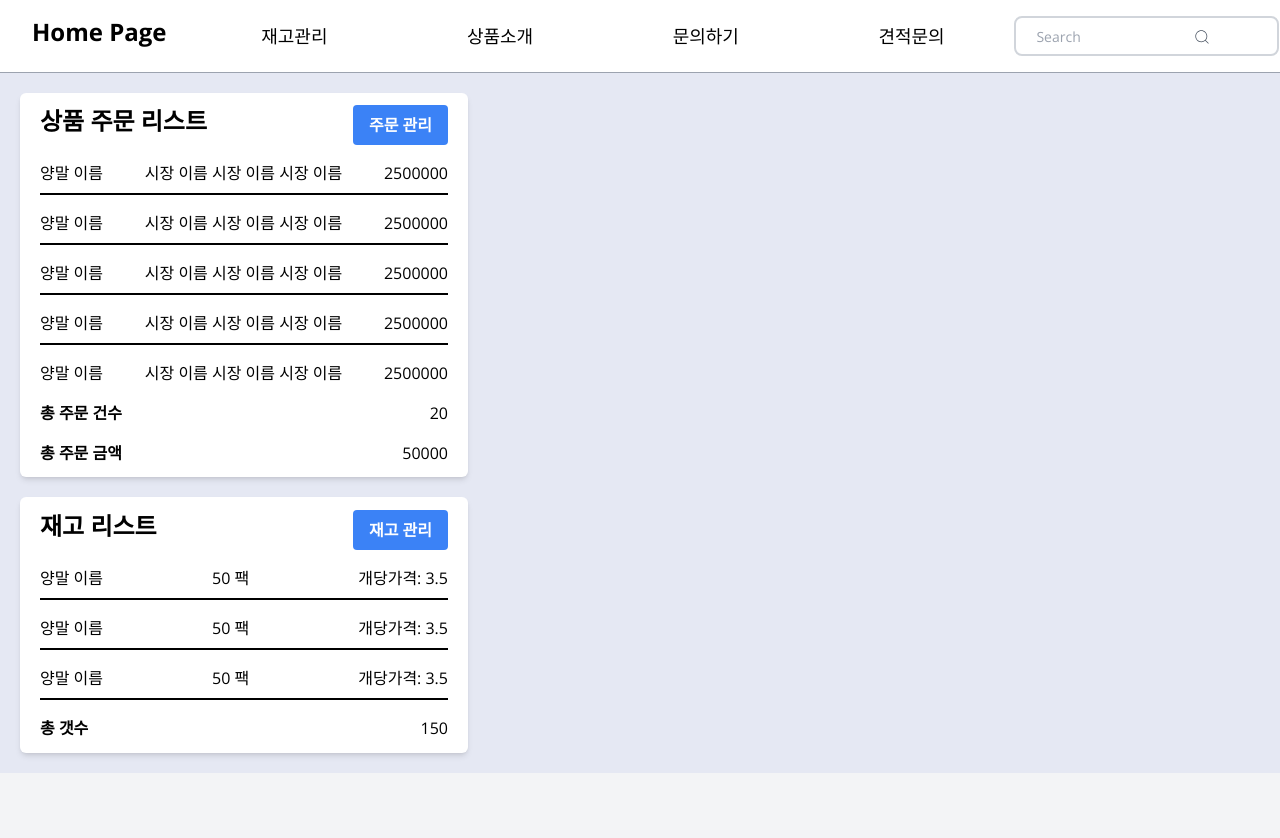
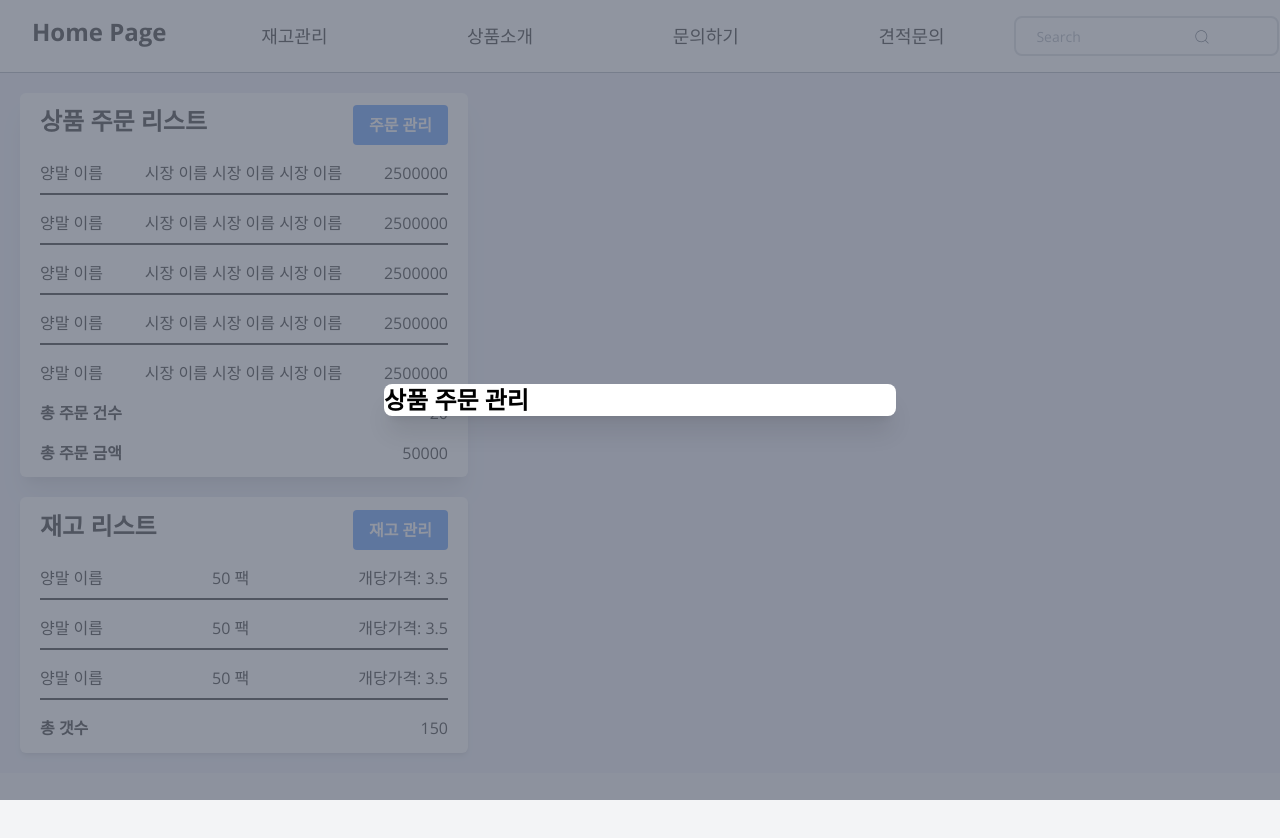
Before and after one commit to vpvm96/Factory-Project, a Next.js app: page /management in a window 1280 px wide. Both pictures are taken after a click on the button "주문 관리". Shown: the top 838 px of the page. Built offline with nearby package versions, Linux system fonts and the light colour scheme.

Commit message:
feat: Custom Modal 생성 - Custom Modal Hooks 추가 - Modal Component 추가 - Management 버튼에 Modal 적용

```diff
--- /dev/null
+++ b/components/common/Modal.tsx
@@ -0,0 +1,54 @@
+import React from "react";
+
+interface Props {
+  isOpen: boolean;
+  onClose: () => void;
+  children: React.ReactNode;
+}
+
+const Modal: React.FC<Props> = ({ isOpen, onClose, children }) => {
+  if (!isOpen) return null;
+
+  const handleOutsideClick = (
+    e: React.MouseEvent<HTMLDivElement, MouseEvent>
+  ) => {
+    e.stopPropagation();
+    onClose();
+  };
+
+  const handleInsideClick = (
+    e: React.MouseEvent<HTMLDivElement, MouseEvent>
+  ) => {
+    e.stopPropagation();
+  };
+
+  return (
+    <div
+      className="fixed z-10 inset-0 overflow-y-auto"
+      onClick={handleOutsideClick}
+    >
+      <div className="flex items-center justify-center min-h-screen">
+        <div className="fixed inset-0 transition-opacity" aria-hidden="true">
+          <div className="absolute inset-0 bg-gray-500 opacity-75" />
+        </div>
+        <div
+          onClick={handleInsideClick}
+          className="relative z-10 bg-white rounded-lg overflow-hidden shadow-xl transform transition-all sm:max-w-lg sm:w-full"
+        >
+          <div className="absolute top-0 right-0 pt-4 pr-4">
+            <button
+              type="button"
+              onClick={onClose}
+              className="text-gray-400 hover:text-gray-500 focus:outline-none focus:text-gray-500 transition ease-in-out duration-150"
+            >
+              <span className="sr-only">Close</span>
+            </button>
+          </div>
+          {children}
+        </div>
+      </div>
+    </div>
+  );
+};
+
+export default Modal;
--- a/components/management/AddManageButton.tsx
+++ b/components/management/AddManageButton.tsx
@@ -2,14 +2,18 @@
 
 import React from "react";
 
-type Props = {
+interface Props {
   buttonName: string;
-};
+  openModal?: () => void;
+}
 
-export default function AddManageButton({ buttonName }: Props) {
+export default function AddManageButton({ buttonName, openModal }: Props) {
   return (
     <div className="flex flex-row justify-end">
-      <button className="rounded bg-blue-500 px-4 py-2 font-bold text-white hover:bg-blue-700">
+      <button
+        className="rounded bg-blue-500 px-4 py-2 font-bold text-white hover:bg-blue-700"
+        onClick={openModal}
+      >
         {buttonName}
       </button>
     </div>
--- a/components/management/OrderList.tsx
+++ b/components/management/OrderList.tsx
@@ -1,11 +1,17 @@
+"use client";
+
+import { useModal } from "@/hooks/useModal";
 import AddManageButton from "./AddManageButton";
+import Modal from "../common/Modal";
 
 export default function OrderList() {
+  const { isOpen, openModal, closeModal } = useModal();
+
   return (
     <section className="flex h-96 w-full max-w-md flex-col justify-center gap-4 rounded-md bg-white px-5 py-3 shadow-md hover:shadow-xl">
       <div className="flex flex-row justify-between">
         <h2 className="text-2xl font-bold">상품 주문 리스트</h2>
-        <AddManageButton buttonName="주문 관리" />
+        <AddManageButton buttonName="주문 관리" openModal={openModal} />
       </div>
       <div className="flex flex-col gap-4 overflow-scroll">
         {new Array(8).fill(0).map((_, index) => (
@@ -27,6 +33,11 @@ export default function OrderList() {
         <p className="font-semibold">총 주문 금액</p>
         <p>50000</p>
       </div>
+      <Modal isOpen={isOpen} onClose={closeModal}>
+        <div className="flex flex-col gap-4">
+          <h2 className="text-2xl font-bold">상품 주문 관리</h2>
+        </div>
+      </Modal>
     </section>
   );
 }
--- /dev/null
+++ b/hooks/useModal.ts
@@ -0,0 +1,19 @@
+import { useState } from "react";
+
+export function useModal() {
+  const [isOpen, setIsOpen] = useState<boolean>(false);
+
+  function openModal() {
+    setIsOpen(true);
+  }
+
+  function closeModal() {
+    setIsOpen(false);
+  }
+
+  return {
+    isOpen,
+    openModal,
+    closeModal,
+  };
+}
```
